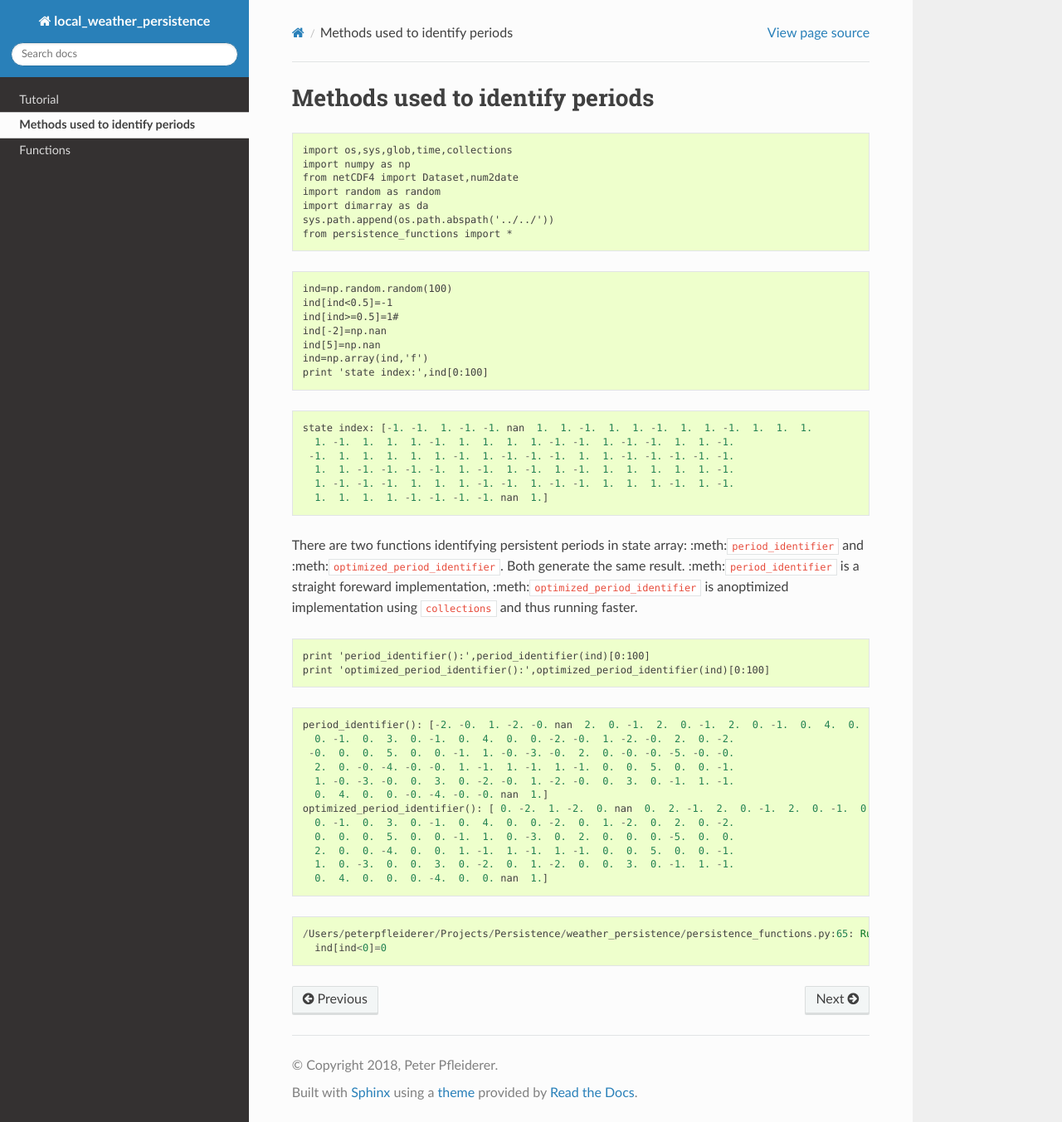
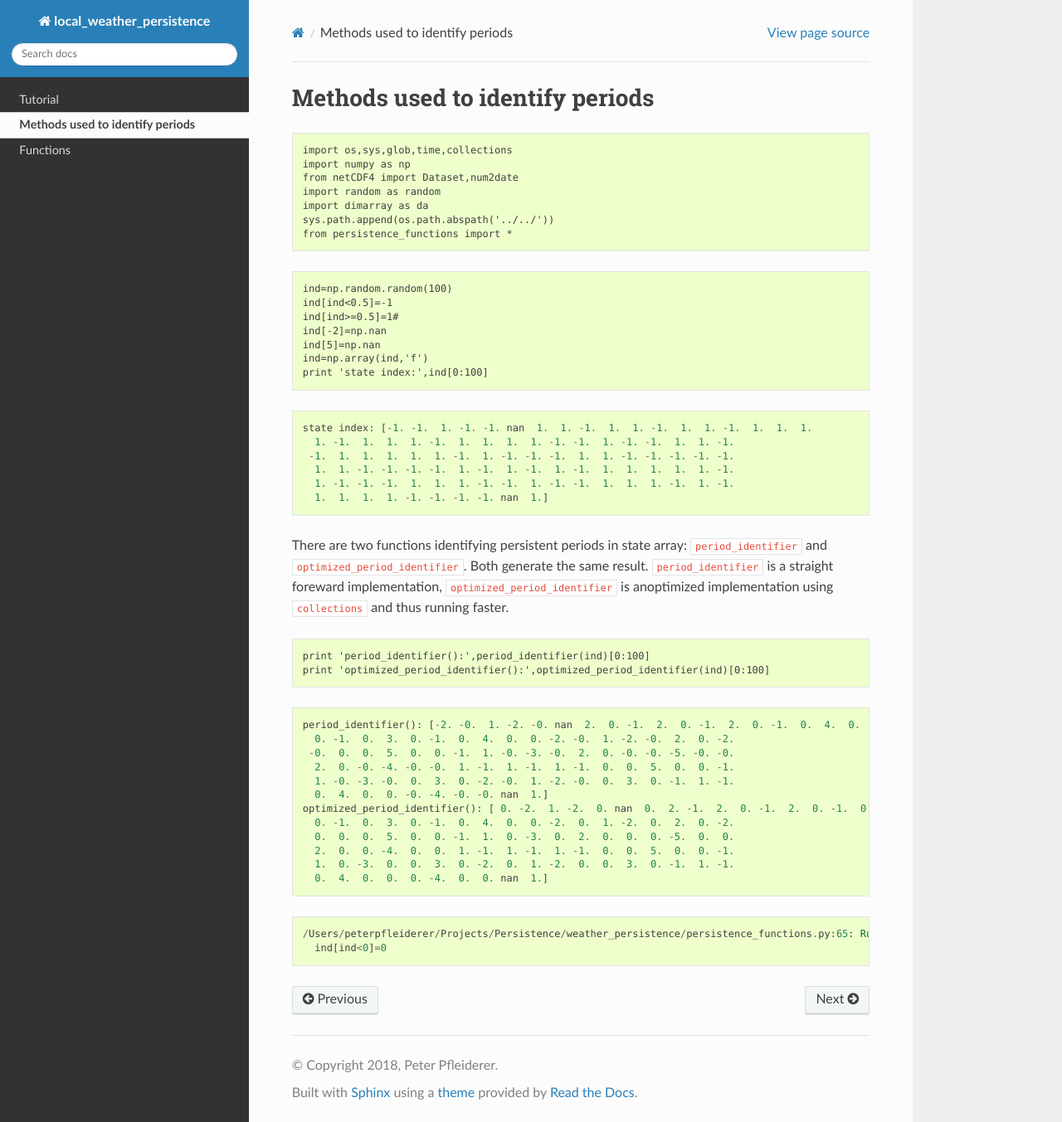
Before and after one commit to peterpeterp/weather_persistence, a Sphinx documentation site: the page built from docs/notebooks/period_identifier.rst, in a window 1280 px wide and 1353 px high. Shown: the whole window at 83% size. Built offline with Sphinx 7.4.7 and the Read the Docs theme 2.0.0, drawn with Linux system fonts in a browser that asks for light colours; some of the changed lines change nothing that is shown.

Commit message:
updating docs

```diff
--- a/docs/notebooks/period_identifier.rst
+++ b/docs/notebooks/period_identifier.rst
@@ -34,11 +34,10 @@ Methods used to identify periods
 
 
 There are two functions identifying persistent periods in state array:
-:meth:``period_identifier`` and :meth:``optimized_period_identifier``.
-Both generate the same result. :meth:``period_identifier`` is a straight
-foreward implementation, :meth:``optimized_period_identifier`` is
-anoptimized implementation using ``collections`` and thus running
-faster.
+``period_identifier`` and ``optimized_period_identifier``. Both generate
+the same result. ``period_identifier`` is a straight foreward
+implementation, ``optimized_period_identifier`` is anoptimized
+implementation using ``collections`` and thus running faster.
 
 .. code:: ipython2
 
```
Also changed, not shown: docs/notebooks/period_identifier.ipynb, 7 other files.
